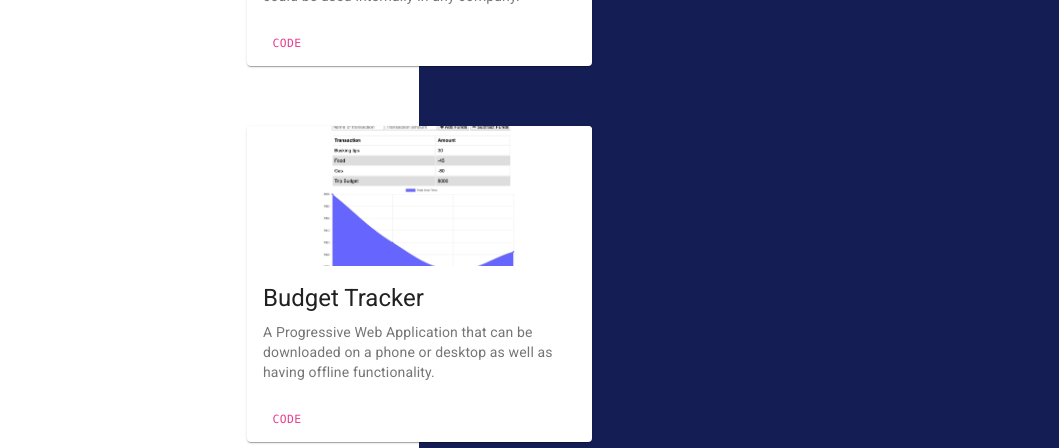
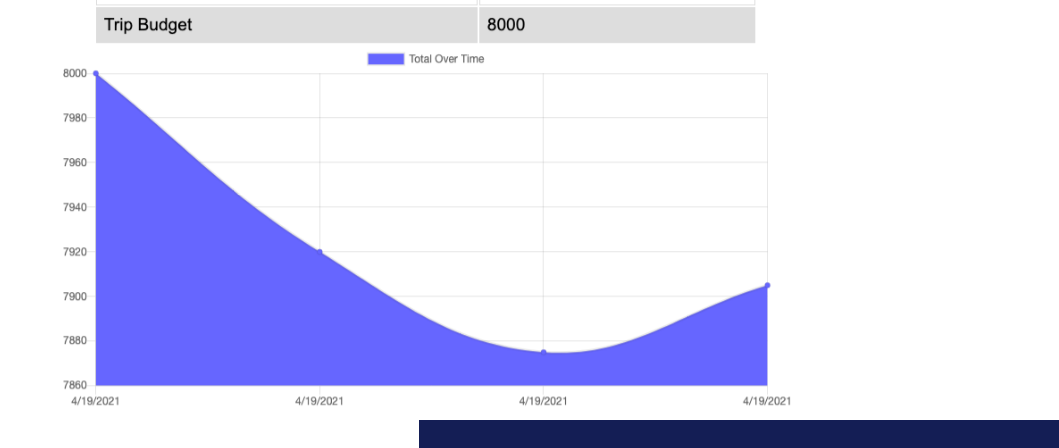
Before and after one commit to kylegrabski/react-portfolio, a React (Create React App) app: page /projects in a window 1280 px wide. Shown: the part 312-760 px from the top of the page, without its empty margins (221-1280 px from the left). Built offline with nearby package versions, Linux system fonts and the light colour scheme; grey boxes are pictures that could not be loaded.

Commit message:
render carousel

```diff
--- a/src/pages/Projects.js
+++ b/src/pages/Projects.js
@@ -1,6 +1,7 @@
 import { Component } from "react";
 import ProjectCards from "../components/ProjectCards/ProjectCards";
 import projectData from "../projects.json";
+import CarouselProjects from '../components/Carousel/Carousel'
 
 class Projects extends Component {
   state = {
@@ -9,6 +10,10 @@
 
   render() {
     return (
+      <div>
+        <CarouselProjects
+        image={projectData}
+        />
         <div
           style={{
             display: "flex",
@@ -17,13 +22,14 @@
             flexDirection: "column",
             alignContent: "center",
             alignItems: "center",
-          backgroundImage:" linear-gradient(to right, #fff 50%, #141E55 0%)",
+            backgroundImage: " linear-gradient(to right, #fff 50%, #141E55 0%)",
           }}
         >
           {this.state.projectData.map((item) => (
             <ProjectCards key={item.id} {...item} />
           ))}
         </div>
+      </div>
     );
   }
 }
```
Lines whose indentation alone changed are shown as unchanged.
